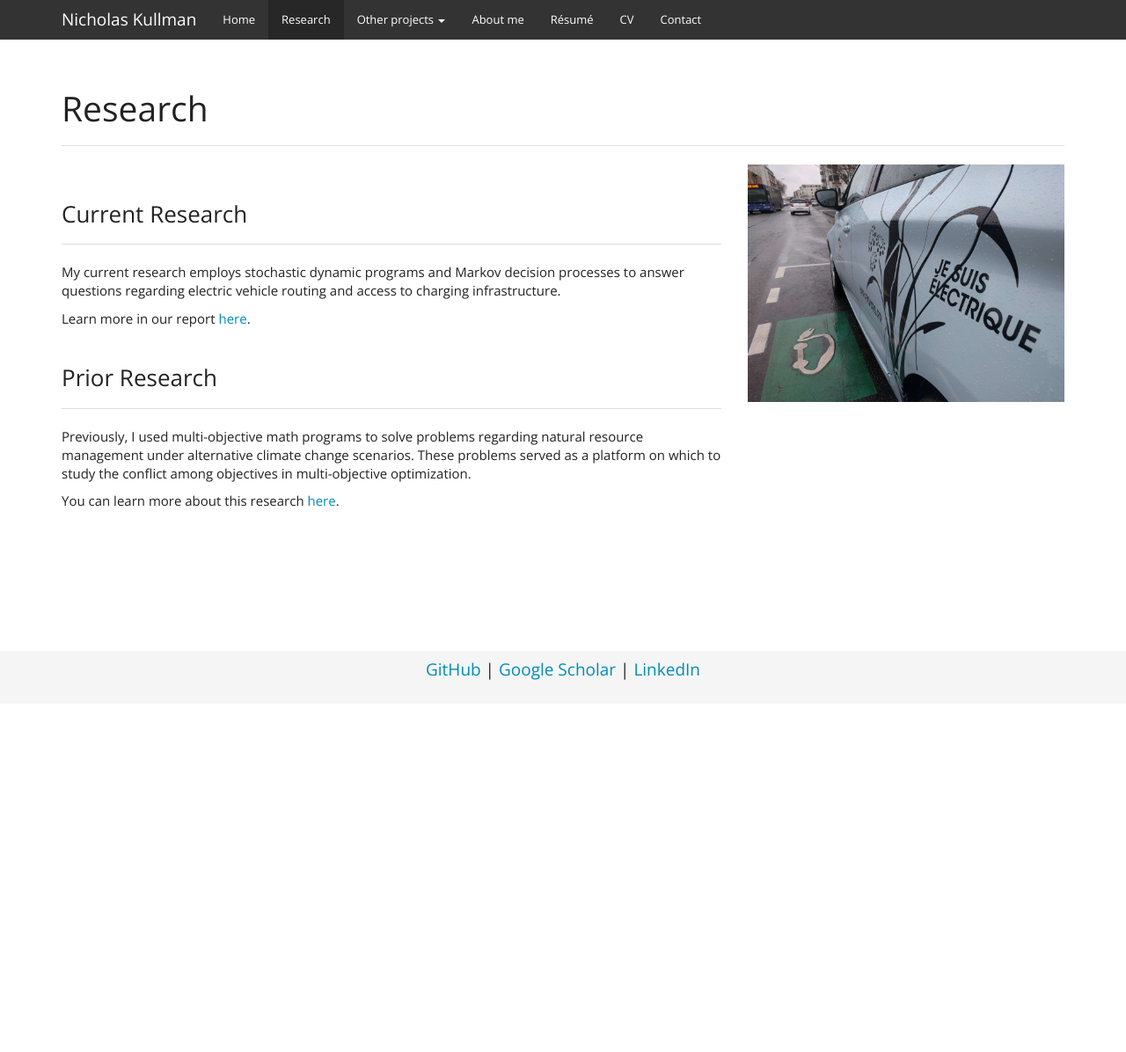
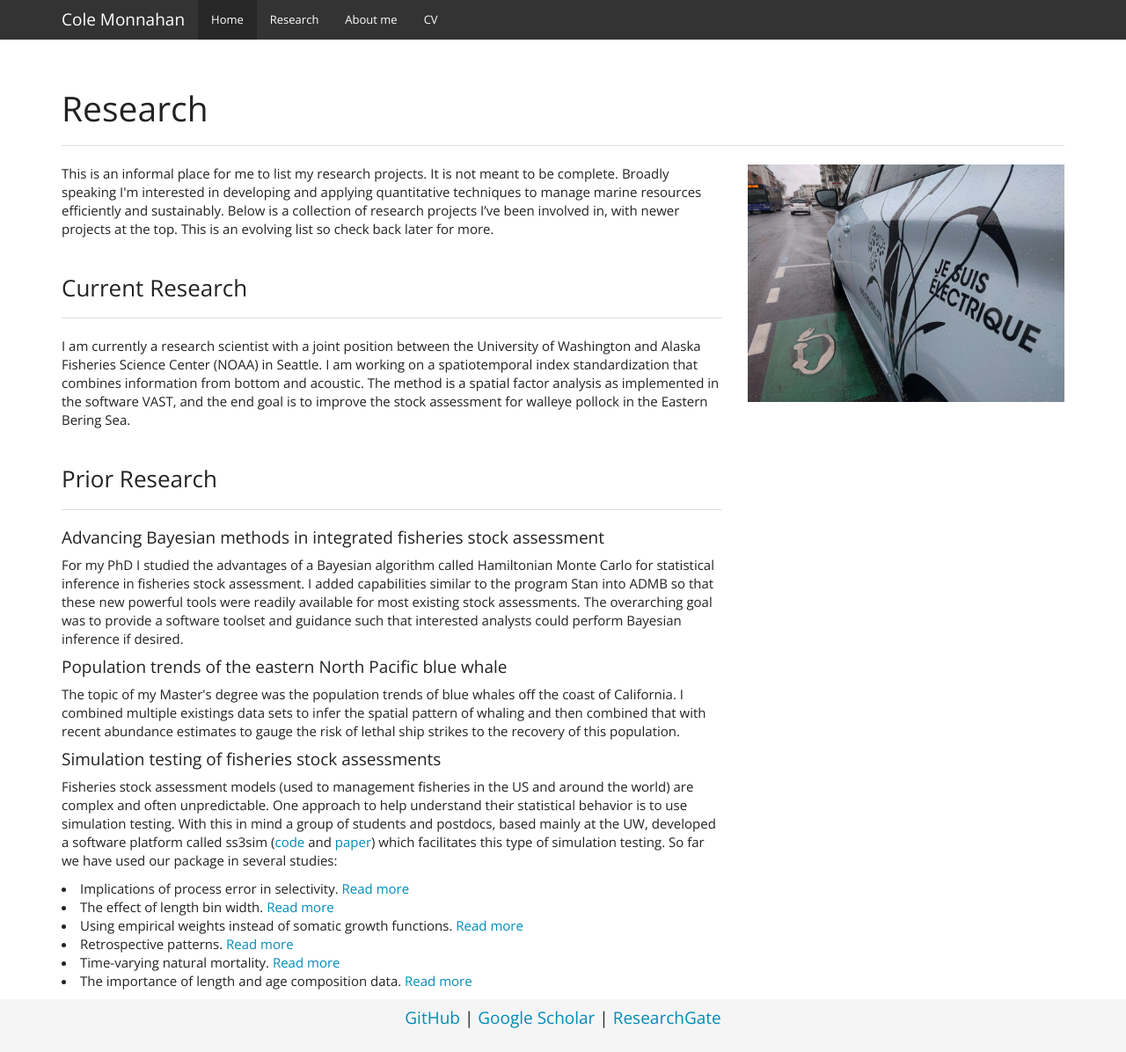
Before and after one commit to colemonnahan/colemonnahan.github.io, a plain HTML site: page research.html in a window 1280 px wide. Shown: the whole page at 88% size. Before the commit the page ends 800 px from the top, so only its background shows below. Drawn offline with nearby package versions, Linux system fonts and the light colour scheme.

Commit message:
Update about and research

```diff
--- a/research.html
+++ b/research.html
@@ -6,11 +6,11 @@
   <meta http-equiv="X-UA-Compatible" content="IE=edge">
   <meta name="viewport" content="width=device-width, initial-scale=1">
   <!-- The above 3 meta tags *must* come first in the head; any other head content must come *after* these tags -->
-    <meta name="description" content="Nicholas Kullman's research in OR and optimization">
-    <meta name="author" content="Nicholas Kullman">
-    <link rel="icon" href="./assets/images/kullmanIcon.png">
+  <meta name="description" content="Cole Monnahan's home page - Quantitative Ecologist">
+  <meta name="author" content="Cole Monnahan">
+  <link rel="icon" href="./assets/images/Monnahan_headshot.JPG">
 
-    <title>N Kullman | Research</title>
+  <title>Monnahan | Research</title>
 
   <!-- Bootstrap core CSS -->
   <link href="./assets/css/bootstrap.min.css" rel="stylesheet">
@@ -26,6 +26,8 @@
       <script src="https://oss.maxcdn.com/html5shiv/3.7.3/html5shiv.min.js"></script>
       <script src="https://oss.maxcdn.com/respond/1.4.2/respond.min.js"></script>
     <![endif]-->
+
+  <!-- Analytics script -->
   <script>
 		(function(i,s,o,g,r,a,m){i['GoogleAnalyticsObject']=r;i[r]=i[r]||function(){
 		(i[r].q=i[r].q||[]).push(arguments)},i[r].l=1*new Date();a=s.createElement(o),
@@ -51,13 +53,13 @@
           <span class="icon-bar"></span>
           <span class="icon-bar"></span>
           </button>
-                    <a class="navbar-brand" href="./">Nicholas Kullman</a>
+          <a class="navbar-brand" href="./">Cole Monnahan</a>
       </div>
       <div id="navbar" class="collapse navbar-collapse">
         <ul class="nav navbar-nav">
-                    <li><a href="./">Home</a></li>
-                    <li class="active"><a href="./research.html">Research</a></li>
-                    <li class="dropdown">
+          <li class="active"><a href="./">Home</a></li>
+          <li><a href="./research.html">Research</a></li>
+<!--           <li class="dropdown">
             <a href="./projects.html" class="dropdown-toggle" data-toggle="dropdown" role="button" aria-haspopup="true" aria-expanded="false">Other projects <span class="caret"></span></a>
             <ul class="dropdown-menu">
               <li><a href="./projects.html#Mapper">VRP-REP Mapper</a></li>
@@ -66,16 +68,16 @@
               <li role="separator" class="divider"></li>
               <li><a href="./projects.html">All...</a></li>
             </ul>
-                    </li>
+          </li> -->
           <li><a href="./about.html">About me</a></li>
-                    <li><a href="./KullmanNicholas_resume.pdf">Résumé</a></li>
-                    <li><a href="./KullmanNicholas_CV.pdf">CV</a></li>
-                    <li><a href="./contact.html">Contact</a></li>
+          <li><a href="./Monnahan_CV.pdf">CV</a></li>
+          <!-- <li><a href="./contact.html">Contact</a></li> -->
         </ul>
       </div>
       <!--/.nav-collapse -->
     </div>
   </nav>
+
 
     <!-- Begin page content -->
     <div class="container">
@@ -89,28 +91,51 @@
         <div class="row">
             <div class="col-lg-8">
                 <div class="bs-component">
+				                    <p>
+                        This is an informal place for me to list my research projects. It is not meant to be complete. Broadly speaking I'm interested in developing and applying quantitative techniques to manage marine resources efficiently and sustainably. Below is a collection of research projects I’ve been involved in, with newer projects at the top. This is an evolving list so check back later for more.
+                    </p>
                     <div class="page-header">
                         <h3>Current Research</h3>
                     </div>
                     <p>
-                        My current research employs stochastic dynamic programs and Markov decision processes to answer questions regarding electric
-                        vehicle routing and access to charging infrastructure.
+                        I am currently a research scientist with a joint position between the University of Washington and Alaska Fisheries Science Center (NOAA) in Seattle. I am working on a spatiotemporal index standardization that combines information from bottom and acoustic. The method is a spatial factor analysis as implemented in the software VAST, and the end goal is to improve the stock assessment for walleye pollock in the Eastern Bering Sea.
                     </p>
-                    <p>
-                        Learn more in our report <a href="https://hal.archives-ouvertes.fr/hal-01928730">here</a>.
-                    </p>
+
                     <div class="page-header">
                         <h3>Prior Research</h3>
                     </div>
+                        <h4>Advancing Bayesian methods in integrated fisheries stock assessment</h4>
                     <p>
-                        Previously, I used multi-objective math programs to solve problems regarding natural resource management under alternative
-                        climate change scenarios. These problems served as a platform on which to study the conflict among objectives in multi-objective
-                        optimization.
+                        For my PhD I studied the advantages of a Bayesian algorithm called Hamiltonian Monte Carlo for statistical inference in fisheries stock assessment. I added capabilities similar to the program Stan into ADMB so that these new powerful tools were readily available for most existing stock assessments. The overarching goal was to provide a software toolset and guidance such that interested analysts could perform Bayesian inference if desired.
                     </p>
+					<h4>Population trends of the eastern North Pacific blue whale</h4>
                     <p>
-                        You can learn more about this research
-                        <a href="https://digital.lib.washington.edu/researchworks/bitstream/handle/1773/38212/Kullman_washington_0250O_16651.pdf?sequence=1&isAllowed=y">here</a>.
+                        The topic of my Master's degree was the population trends of blue whales off the coast of California. I combined multiple existings data sets to infer the spatial pattern of whaling and then combined that with recent abundance estimates to gauge the risk of lethal ship strikes to the recovery of this population.
                     </p>
+				    <h4>Simulation testing of fisheries stock assessments</h4>
+					<p>
+						Fisheries stock assessment models (used to management
+						fisheries in the US and around the world) are complex
+						and often unpredictable. One approach to help
+						understand their statistical behavior is to use
+						simulation testing. With this in mind a group of
+						students and postdocs, based mainly at the UW,
+						developed a software platform called ss3sim
+								(<a href="https://github.com/ss3sim/ss3sim">code</a>
+						and <a href="http://journals.plos.org/plosone/article?id=10.1371/journal.pone.0092725">paper</a>)
+						which facilitates this type of simulation testing. So
+						far we have used our package in several studies:
+					<ol, type="1">
+					  <li> Implications of process error in selectivity. <a href="https://www.sciencedirect.com/science/article/abs/pii/S0165783616302077"> Read more </a> </li>
+					  <li> The effect of length bin width. <a href="http://www.sciencedirect.com/science/article/pii/S0165783615301259"> Read more </a> </li>
+					  <li> Using empirical weights instead of somatic growth functions. <a href="http://www.sciencedirect.com/science/article/pii/S0165783615300837"> Read more </a> </li>
+					  <li> Retrospective patterns. <a href="http://icesjms.oxfordjournals.org/content/early/2014/11/20/icesjms.fsu198.abstract"> Read more </a> </li>
+					  <li> Time-varying natural mortality. <a href="http://icesjms.oxfordjournals.org/content/early/2014/04/09/icesjms.fsu055.abstract"> Read more </a> </li>
+					  <li> The importance of length and age composition data. <a href="http://icesjms.oxfordjournals.org/content/early/2014/02/20/icesjms.fsu007.abstract"> Read more </a> </li>
+					  </ol>
+				  </p>
+
+
                 </div>
             </div>
             <div class="col-lg-4">
@@ -125,9 +150,10 @@
       <div class="row">
         <div class="col-lg-12 text-center">
           <h4>
-                        <a href="https://github.com/nkullman">GitHub</a> |
-                        <a href="https://scholar.google.com/citations?hl=en&user=zZxM6YIAAAAJ">Google Scholar</a> |
-                        <a href="https://www.linkedin.com/in/nicholaskullman/">LinkedIn</a>
+          <a href="https://github.com/colemonnahan">GitHub</a> |
+          <a href="https://scholar.google.com/citations?user=sNxj4XMAAAAJ&hl=en">Google Scholar</a> |
+          <a href="https://www.researchgate.net/profile/Cole_Monnahan">ResearchGate</a>
+
           </h4>
         </div>
       </div>
@@ -140,7 +166,7 @@
   <!-- Placed at the end of the document so the pages load faster -->
   <script src="https://ajax.googleapis.com/ajax/libs/jquery/1.12.4/jquery.min.js"></script>
   <script>
-        window.jQuery || document.write('<script src=/assets/js/jin.js"><\/script>')
+    window.jQuery || document.write('<script src="./assets/js/jquery.min.js"><\/script>')
   </script>
   <script src="./assets/js/bootstrap.min.js"></script>
   <!-- IE10 viewport hack for Surface/desktop Windows 8 bug -->
```
Also changed, not shown: about.html (+22 -36 lines), index.html (+5 -6 lines), 1 other file. Lines whose indentation alone changed are shown as unchanged.
